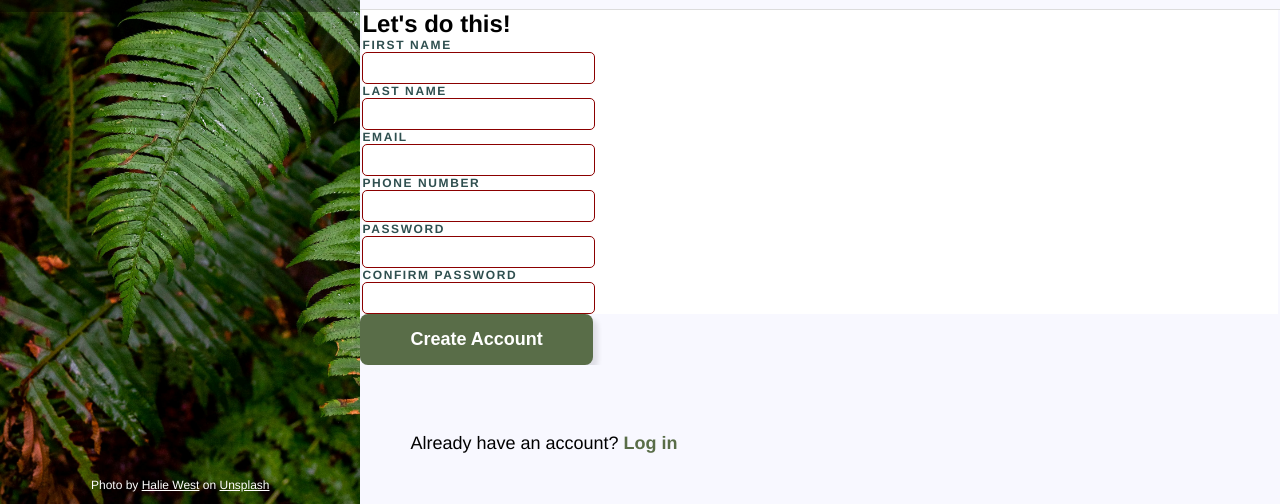
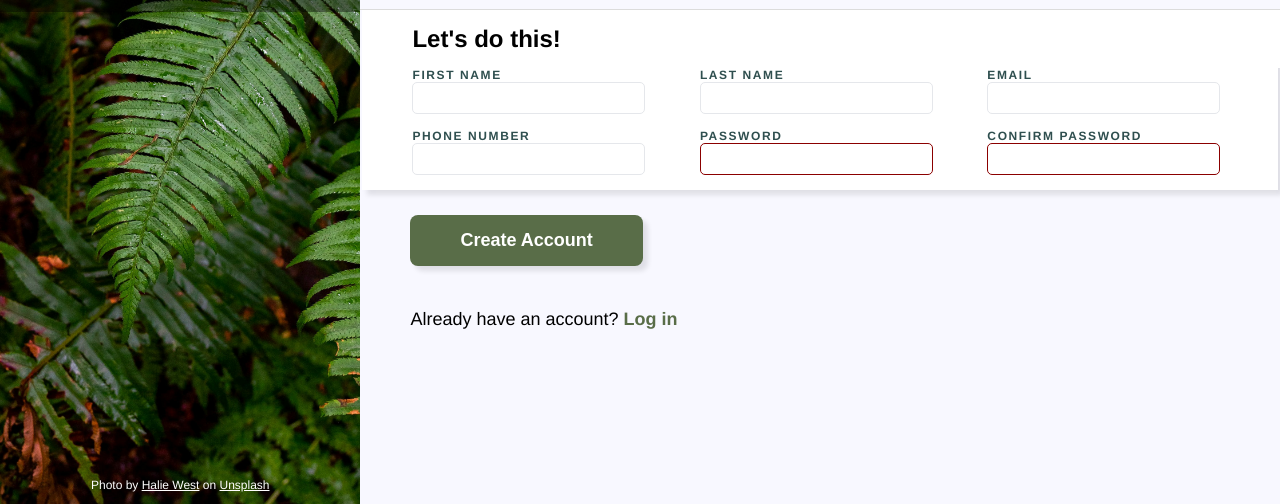
Before and after one commit to B-F-1-0/odin-signup-form, a plain HTML site: page index.html in a window 1280 px wide. Shown: the part 296-800 px from the top of the page. Drawn offline with Linux system fonts and the light colour scheme; a web font is replaced by a local one.

Commit message:
Completed project

```diff
--- a/index.html
+++ b/index.html
@@ -24,19 +24,19 @@
                         <legend>Let's do this!</legend>
                         <div class="inputsection">
                             <label for="first_name">FIRST NAME</label>
-                            <input type="text" id="first_name" required>
+                            <input type="text" id="first_name">
                         </div>
                         <div class="inputsection">
                             <label for="last_name">LAST NAME</label>
-                            <input type="text" id="last_name" required>
+                            <input type="text" id="last_name">
                         </div>
                         <div class="inputsection">
                             <label for="first_name">EMAIL</label>
-                            <input type="email" id="email" required>
+                            <input type="email" id="email">
                         </div>
                         <div class="inputsection">
                             <label for="last_name">PHONE NUMBER</label>
-                            <input type="tel" id="phone_number" required>
+                            <input type="tel" id="phone_number">
                         </div>
                         <div class="inputsection">
                             <label for="first_name">PASSWORD</label>
--- a/styles.css
+++ b/styles.css
@@ -70,6 +70,7 @@ html, body {
 {
     border-top: 1px solid gainsboro;
     background-color: ghostwhite;
+    width:100%;
 }
 .registrationform legend
 {
@@ -79,13 +80,21 @@ html, body {
     padding: 0px;
     display:inline-block;
     background-color: white;
-    width:100%;
+    padding: 15px 50px;
+    width: calc(100% - 98px);
 }
 fieldset
 {
     border: 0px solid black;
     background-color: white;
     padding: 0;
+    box-shadow: 5px 5px 5px rgba(0, 0, 0, 0.1);
+}
+.inputsection
+{
+    padding-left: 50px;
+    padding-bottom: 15px;
+    display:inline-block;
 }
 form label
 {
@@ -122,11 +131,11 @@ button
     font-size: 18px;
     font-weight: bold;
     box-shadow: 5px 5px 5px rgba(0, 0, 0, 0.1);
+    margin: 25px 50px;
 }
 .submitsection
 {
     padding-left:50px;
-    padding-top: 50px;
     background-color: ghostwhite;
     flex-grow: 2;
 }
```
